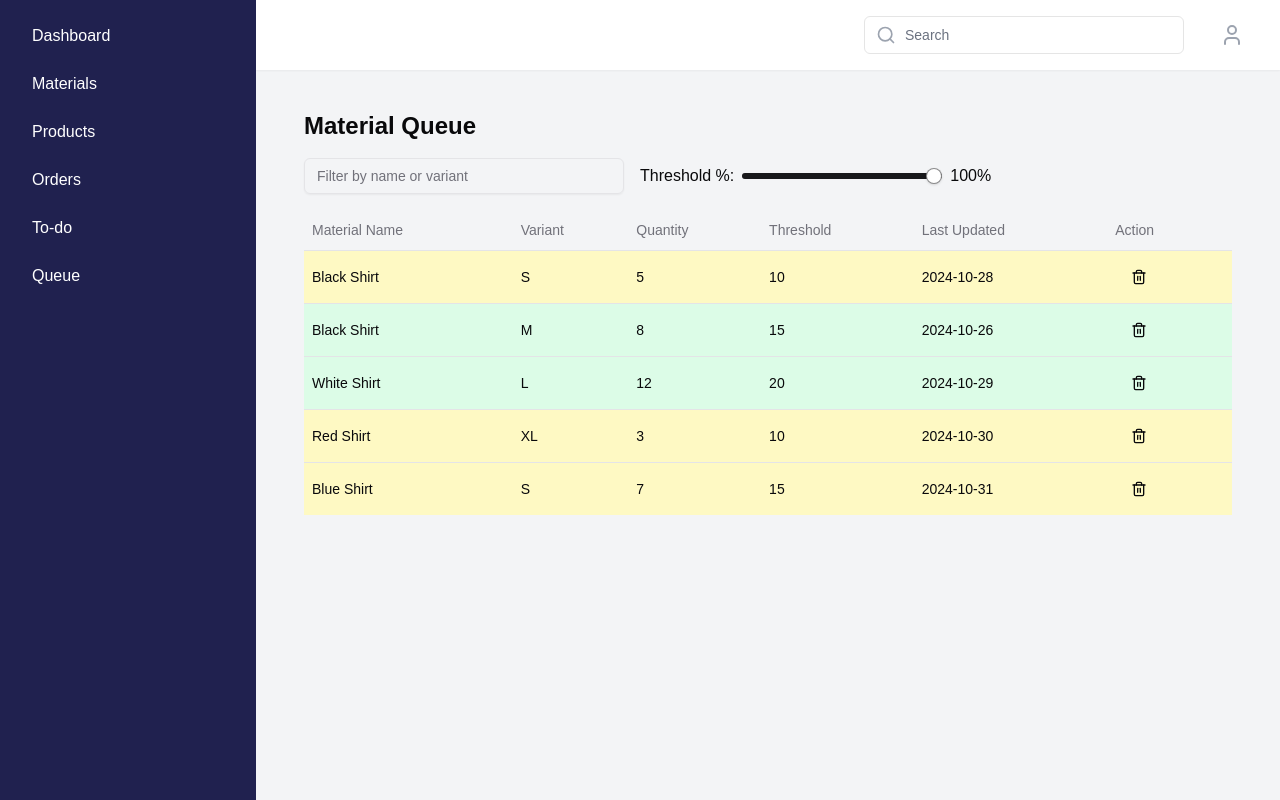
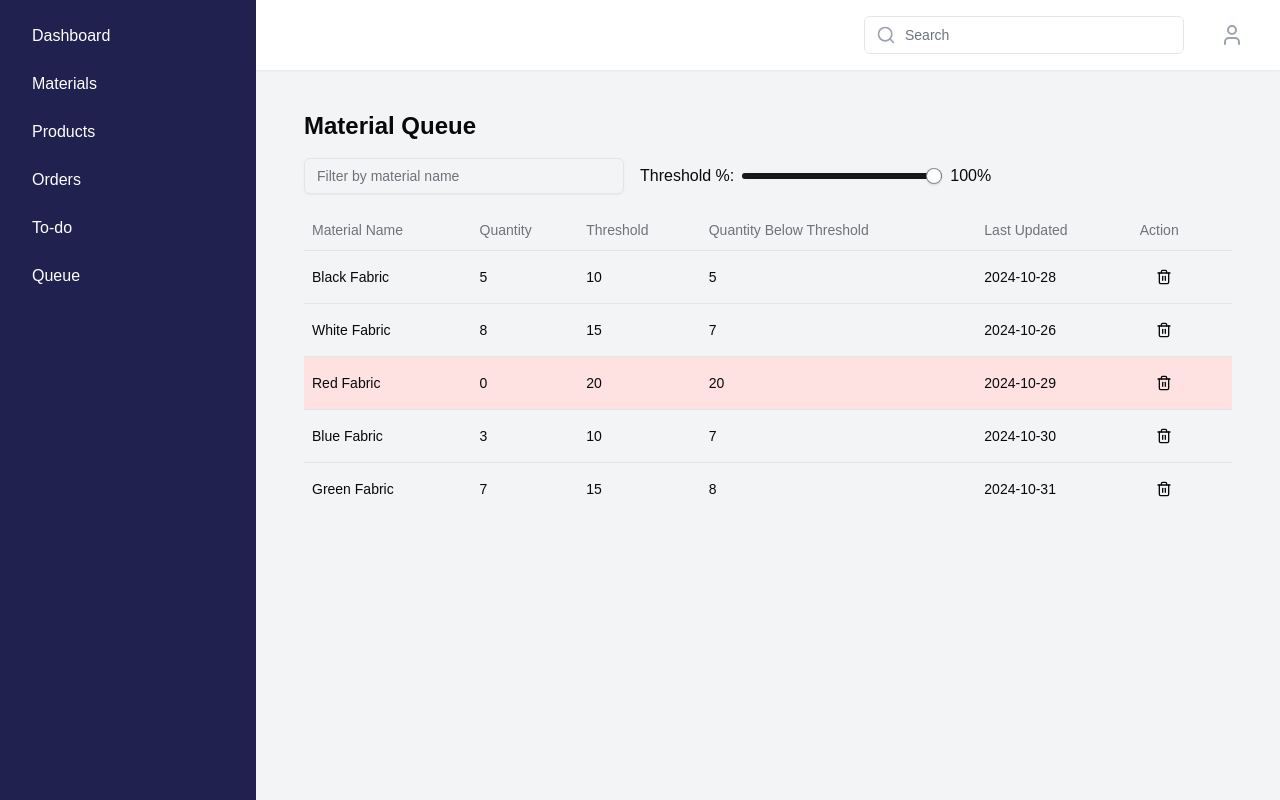
Before and after one commit to themoahmed/tally, a Next.js app: page /queue in a window 1280 px wide. Built offline with nearby package versions, Linux system fonts and the light colour scheme.

Commit message:
queue page changes

```diff
--- a/app/queue/page.tsx
+++ b/app/queue/page.tsx
@@ -1,7 +1,7 @@
 'use client'
 
 import { useState, useEffect } from 'react'
-import { format, differenceInHours } from 'date-fns'
+import { format } from 'date-fns'
 import { Trash2 } from 'lucide-react'
 import { Button } from "@/components/ui/button"
 import { Input } from "@/components/ui/input"
@@ -17,18 +17,17 @@ import { Slider } from "@/components/ui/slider"
 
 type Material = {
   name: string
-  variant: string
   qty: number
   threshold: number
   lastUpdated: string
 }
 
 const sampleMaterials: Material[] = [
-  { name: "Black Shirt", variant: "S", qty: 5, threshold: 10, lastUpdated: "2024-10-28" },
-  { name: "Black Shirt", variant: "M", qty: 8, threshold: 15, lastUpdated: "2024-10-26" },
-  { name: "White Shirt", variant: "L", qty: 12, threshold: 20, lastUpdated: "2024-10-29" },
-  { name: "Red Shirt", variant: "XL", qty: 3, threshold: 10, lastUpdated: "2024-10-30" },
-  { name: "Blue Shirt", variant: "S", qty: 7, threshold: 15, lastUpdated: "2024-10-31" },
+  { name: "Black Fabric", qty: 5, threshold: 10, lastUpdated: "2024-10-28" },
+  { name: "White Fabric", qty: 8, threshold: 15, lastUpdated: "2024-10-26" },
+  { name: "Red Fabric", qty: 0, threshold: 20, lastUpdated: "2024-10-29" },
+  { name: "Blue Fabric", qty: 3, threshold: 10, lastUpdated: "2024-10-30" },
+  { name: "Green Fabric", qty: 7, threshold: 15, lastUpdated: "2024-10-31" },
 ]
 
 export default function QueuePage() {
@@ -43,25 +42,21 @@ export default function QueuePage() {
 
   const filterMaterials = () => {
     let filtered = materials.filter(material =>
-      (material.name.toLowerCase().includes(filterName.toLowerCase()) ||
-      material.variant.toLowerCase().includes(filterName.toLowerCase())) &&
+      material.name.toLowerCase().includes(filterName.toLowerCase()) &&
       material.qty <= (material.threshold * thresholdPercentage / 100)
     )
 
     setFilteredMaterials(filtered)
   }
 
-  const handleComplete = (index: number) => {
+  const handleRemove = (index: number) => {
     const updatedMaterials = [...materials]
     updatedMaterials.splice(index, 1)
     setMaterials(updatedMaterials)
   }
 
-  const getRowColor = (qty: number, threshold: number) => {
-    const percentage = (qty / threshold) * 100
-    if (percentage <= 25) return 'bg-red-100 hover:bg-red-200'
-    if (percentage <= 50) return 'bg-yellow-100 hover:bg-yellow-200'
-    return 'bg-green-100 hover:bg-green-200'
+  const getRowColor = (qty: number) => {
+    return qty === 0 ? 'bg-red-100 hover:bg-red-200' : ''
   }
 
   return (
@@ -70,7 +65,7 @@ export default function QueuePage() {
 
       <div className="flex flex-wrap gap-4 mb-4">
         <Input
-          placeholder="Filter by name or variant"
+          placeholder="Filter by material name"
           value={filterName}
           onChange={(e) => setFilterName(e.target.value)}
           className="max-w-xs"
@@ -93,23 +88,23 @@ export default function QueuePage() {
         <TableHeader>
           <TableRow>
             <TableHead>Material Name</TableHead>
-            <TableHead>Variant</TableHead>
             <TableHead>Quantity</TableHead>
             <TableHead>Threshold</TableHead>
+            <TableHead>Quantity Below Threshold</TableHead>
             <TableHead>Last Updated</TableHead>
             <TableHead>Action</TableHead>
           </TableRow>
         </TableHeader>
         <TableBody>
           {filteredMaterials.map((material, index) => (
-            <TableRow key={index} className={`transition-colors ${getRowColor(material.qty, material.threshold)}`}>
+            <TableRow key={index} className={`transition-colors ${getRowColor(material.qty)}`}>
               <TableCell>{material.name}</TableCell>
-              <TableCell>{material.variant}</TableCell>
               <TableCell>{material.qty}</TableCell>
               <TableCell>{material.threshold}</TableCell>
+              <TableCell>{Math.max(material.threshold - material.qty, 0)}</TableCell>
               <TableCell>{format(new Date(material.lastUpdated), 'yyyy-MM-dd')}</TableCell>
               <TableCell>
-                <Button variant="ghost" onClick={() => handleComplete(index)}>
+                <Button variant="ghost" onClick={() => handleRemove(index)}>
                   <Trash2 className="h-4 w-4" />
                 </Button>
               </TableCell>
```
